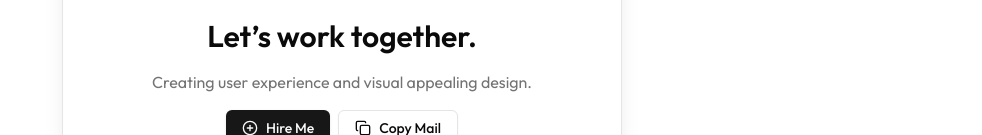
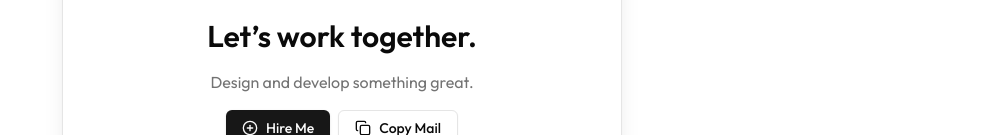
Before and after one commit to ecbakas/portfolio-web, a Next.js app: page / in a window 1280 px wide. Shown: the part 665-800 px from the top of the page, without its empty margins (298-1280 px from the left). Built offline with nearby package versions, Linux system fonts and the light colour scheme.

Commit message:
chore:new cta description

```diff
--- a/components/molecules/cta.tsx
+++ b/components/molecules/cta.tsx
@@ -8,7 +8,7 @@ export default function CalltoAction() {
         Let’s work together.
       </h3>
       <p className="text-center text-muted-foreground">
-        Creating user experience and visual appealing design.
+        Design and develop something great.
       </p>
       <div className="space-x-2">
         <HireMe />
```
